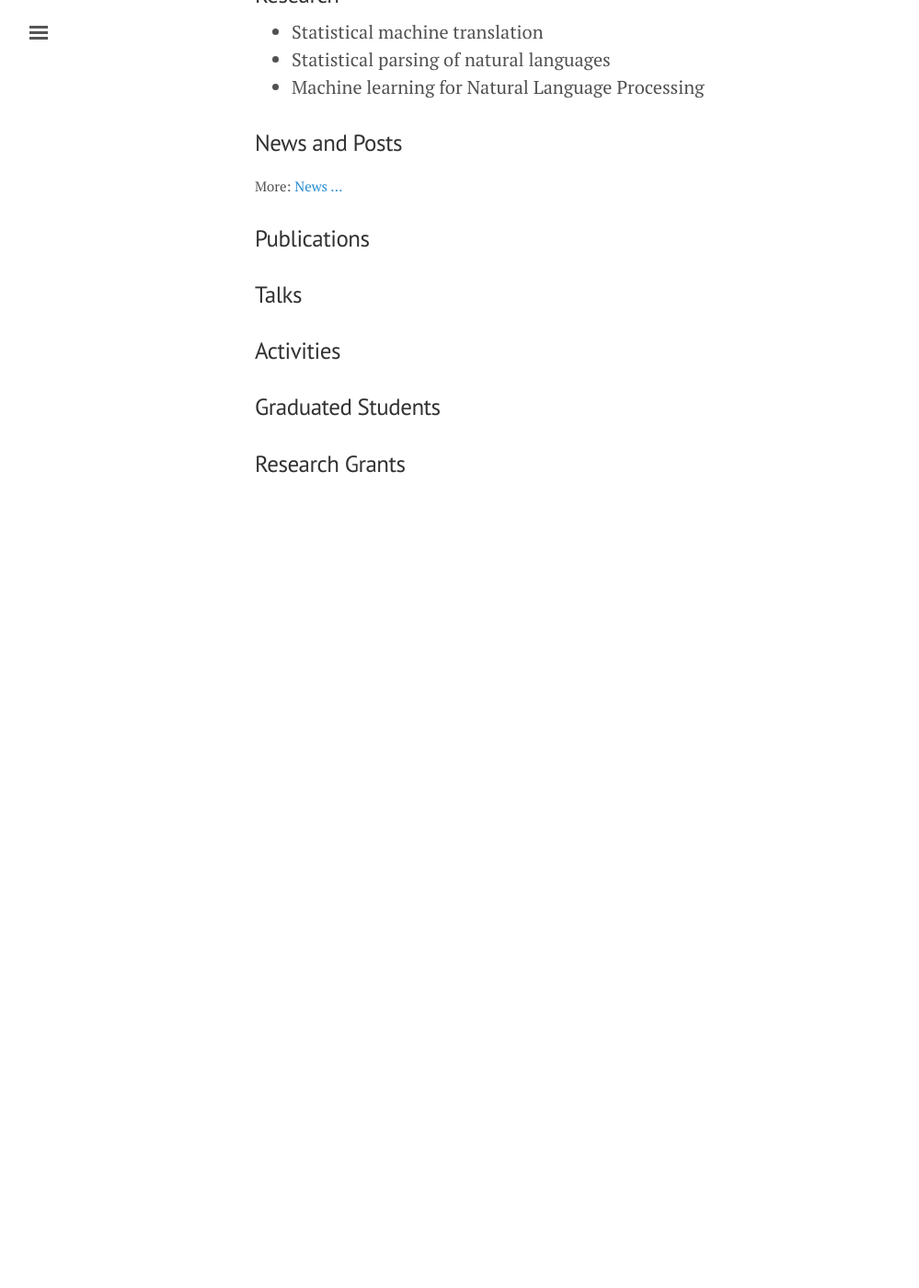
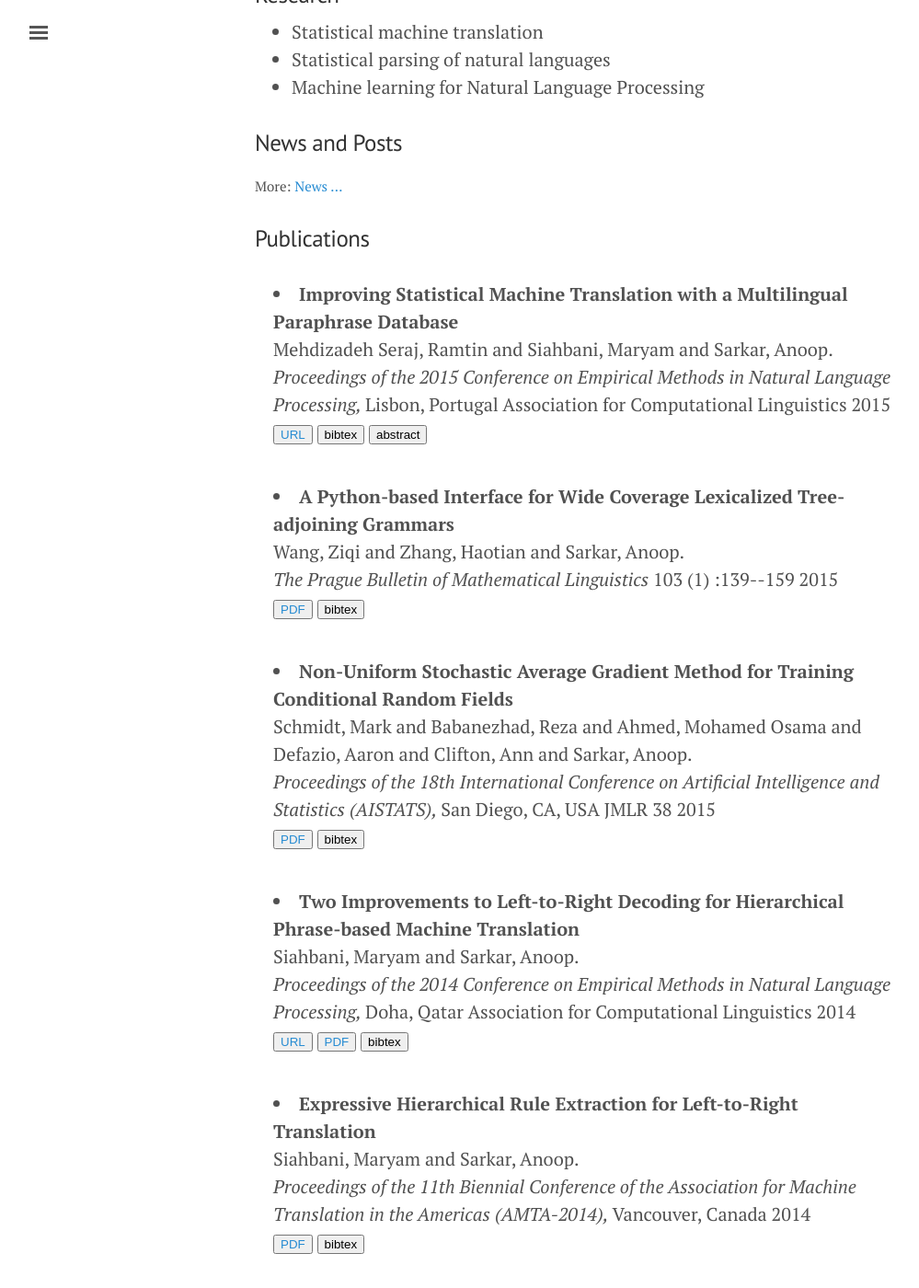
Before and after one commit to anoopsarkar/anoopsarkar.github.io, a Jekyll site: the page built from index.md, in a window 1280 px wide and 1400 px high, scrolled down 333 px. Shown: the whole window at 92% size, without its empty margins (3-1002 px from the left). Built offline with Jekyll 4.4.1, drawn with Linux system fonts in a browser that asks for light colours; before the commit the page ends 900 px from its top, so only the background shows below that.

Commit message:
working version; does the LAST constraint properly and loads individual js files for each type of bibtex list either shortpubs or allpubs

```diff
--- /dev/null
+++ b/_includes/shortpubs.html
@@ -0,0 +1,82 @@
+
+<textarea id="bibtex_input" style="display:none;"></textarea>
+
+<div class="main">
+
+<div class="panel panel-info">
+  <div class="panel-body">
+    <div id="bibtex_display"></div>
+
+    <ol reversed="reversed">
+    <div class="bibtex_template"  style="display:none; padding:  0.8em;">
+
+    <li style="padding:  0.2em;">
+      <span>
+        <span class="if title" style="font-weight: bold;">
+          <span class="title"></span>
+          <br>
+        </span>
+        <span class="author"></span>.<br>
+        <span class="if booktitle" style="font-style: italic;">
+          <span class="booktitle"></span>,
+          <span class="if address" style="font-style: normal;">
+      <span class="address"></span>
+          </span>
+        </span>
+        <span class="if journal" style="font-style: italic;">
+          <span class="journal"></span>
+        </span>
+        <span style="if publisher">
+          <span class="publisher"></span>
+        </span>
+        <span style="if school">
+          <span class="school"></span>
+        </span>
+        <span class="if volume">
+          <span class="volume"></span>
+          <span class="if number">
+      (<span class="number"></span>)
+          </span>
+          <span class="if pages">
+      :<span class="pages"></span>
+          </span>
+        </span>
+        <span class="if edition">
+          <span class="edition"></span> ed.,
+        </span>
+        <span class="year"></span>
+      </span>
+      <br>
+     <span class="if url">
+        <button type="button" class="btn btn-sm btn-info" aria-label="Left Align">
+        <a class="url" > URL </a>
+        </button>
+      </span>
+      <span class="if pdf">
+        <button type="button" class="btn btn-sm btn-info" aria-label="Left Align">
+        <a class="pdf" > PDF </a>
+        </button>
+      </span>
+
+      <span class="if bibtex">
+     <button type="button" class="btn bibtex_but btn-sm btn-success" data-toggle="collapse" data-target="#demo">bibtex</button>
+    </span>
+
+      <span class="if abstract">
+        <button type="button" class="btn abstract_but btn-sm btn-info" data-toggle="collapse" data-target="#demo">abstract</button>
+      </span>
+       <br>
+
+    <span>
+      <span class="if abstract">
+        <div class="abstractdata alert alert-info collapse closed" role="alert"><b>Abstract:</b><p><span class="abstract"></span></p></div>
+      </span>
+      <div class="bibtexdata alert alert-success collapse closed" role="alert"><b>Bibtex:</b><p><span class="bibtex"></span></p></div>
+    </span>
+
+    </li>
+    </div> <!-- bibtex_template -->
+</ol>
+</div> <!-- panel-body -->
+</div> <!-- panel -->
+</div> <!-- main -->
--- a/index.md
+++ b/index.md
@@ -36,6 +37,8 @@ title: Home
 
 ### Publications
 
+{% include shortpubs.html %}
+
 ### Talks
 
 ### Activities
--- a/public/js/allpubs.js
+++ b/public/js/allpubs.js
@@ -1,3 +1,5 @@
+---
+---
 bibtex_reader = new BibtexDisplay()
 constraints = {};
 /// Add always constrains here like constrains['AUTHOR']='Anoop Sarkar'
--- a/public/js/bibtex.js
+++ b/public/js/bibtex.js
@@ -501,6 +501,8 @@ function BibtexDisplay() {
 
     // iterate over bibTeX entries
     var entries = b.getEntries();
+    var last_counter = 1;
+
     // console.log(entries);
     for (var entryKey in entries) {
       var entry = entries[entryKey];
@@ -615,7 +617,14 @@ function BibtexDisplay() {
         }
         if (approved == true){
           // console.log(entry['AUTHOR']);
-          output.append(tpl);
+          if ( constraints['LAST'] != null ){
+              if (last_counter <= constraints['LAST'] ){
+                  output.append(tpl);
+              }
+              last_counter += 1;
+          } else {
+            output.append(tpl);
+          }
         }
 
       }
--- a/public/js/shortpubs.js
+++ b/public/js/shortpubs.js
@@ -1,13 +1,22 @@
+---
+---
+bibtex_reader = new BibtexDisplay()
+constraints = {};
+constraints['LAST'] = 5;
+
 function bibtex_js_draw() {
-    bibtex_reader = new BibtexDisplay()
-    constraints = {};
-    constraints['LAST'] = 5;
     $(".bibtex_template").hide();
     bibtex_reader.displayBibtex($("#bibtex_input").val(), $("#bibtex_display"), constraints);
+}
+
+function mytoggle(name){
+    //this.parent.parent.$(".bibtexdata").first()
+    // alert(item);
+    $("#"+name).toggle( "drop" );
 }
 
 $(document).ready( function() {
   $(".bibtexdata").hide();
   $(".abstractdata").hide();
-  $("#bibtex_input").load( "http://127.0.0.1:4000/public/bibtex/anoopsarkar.bib", bibtex_js_draw );
+  $("#bibtex_input").load( "{{ site.baseurl }}public/bibtex/anoopsarkar.bib", bibtex_js_draw );
 } );
```
Also changed, not shown: other parts of index.md (+1 -0 lines), _includes/allpubs.html (added, +88 -0 lines), publications.md (+2 -10 lines).
